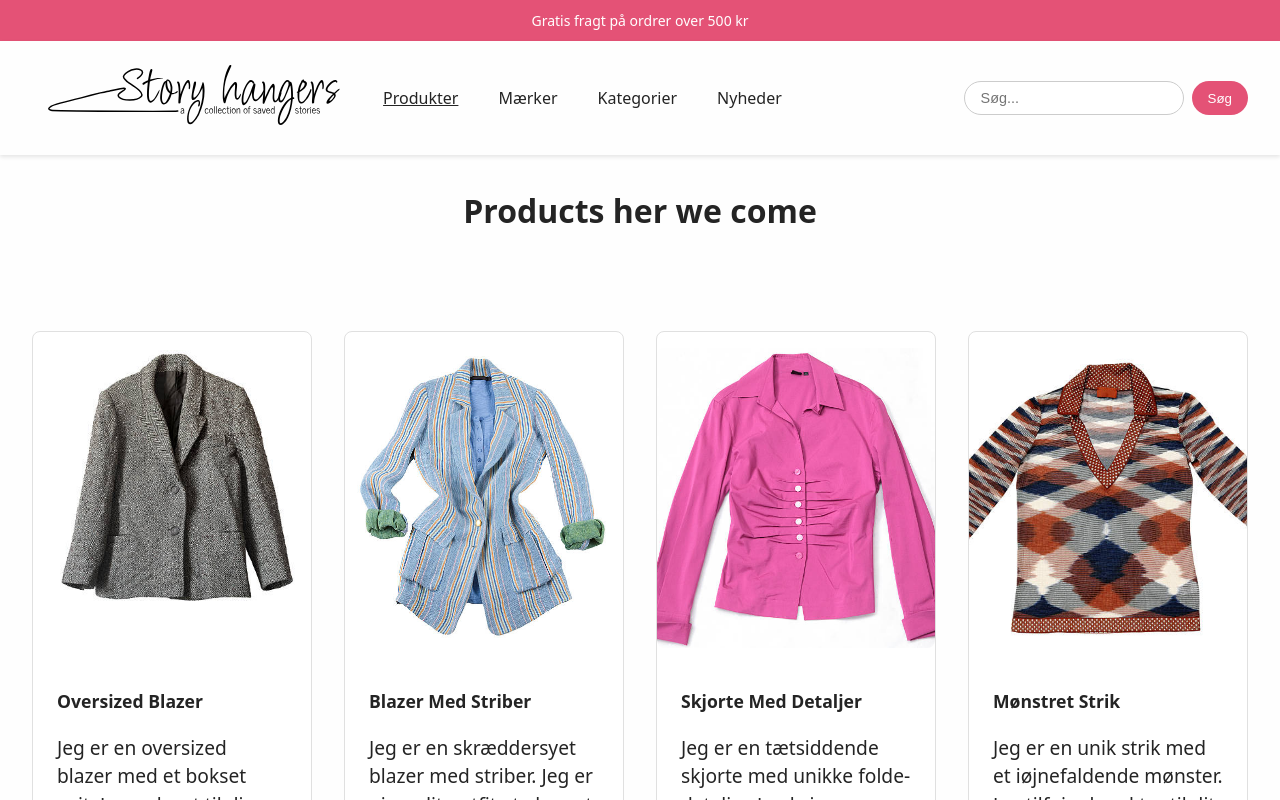
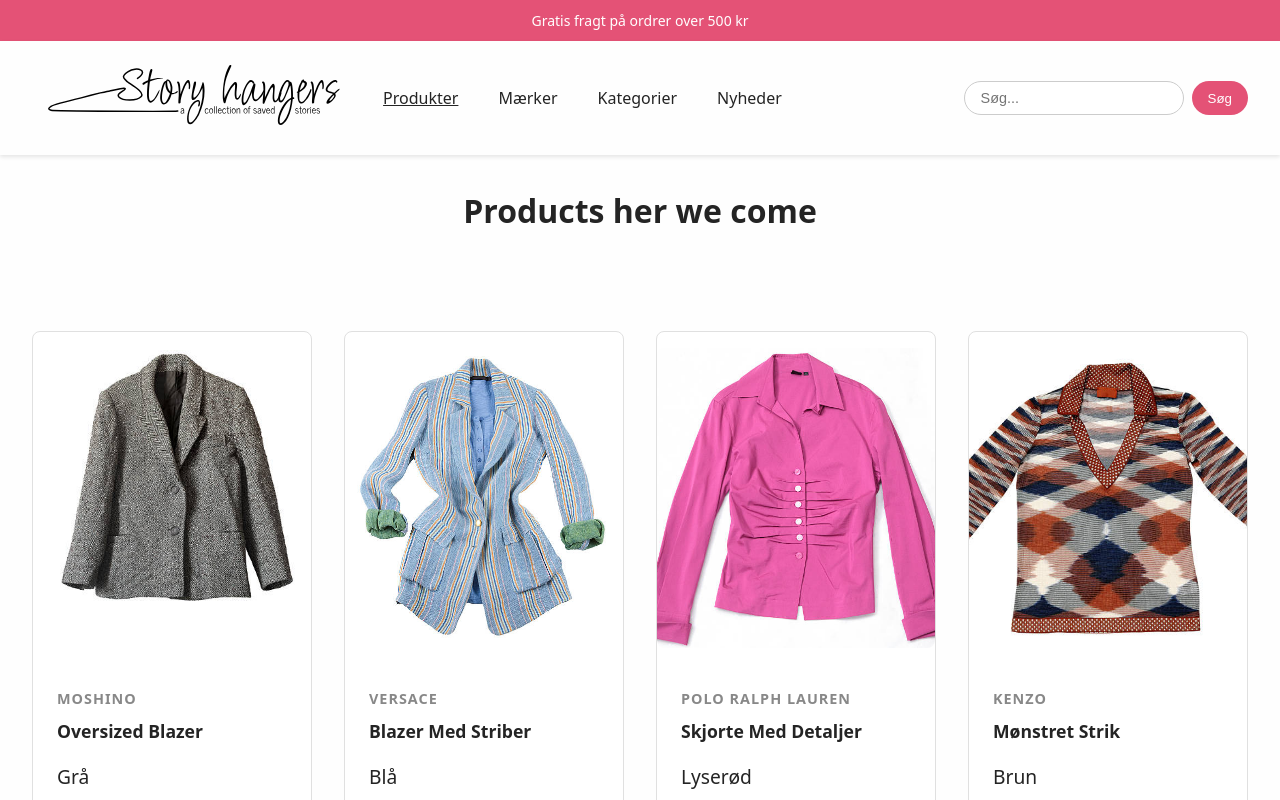
Before and after one commit to juliewboecher/customer-experience-exam, a React (Vite) app: page /products in a window 1280 px wide. Shown: the top 800 px of the page. Built offline with nearby package versions, Linux system fonts and the light colour scheme.

Commit message:
Remove product description and add brand and color instead for improved clarity

```diff
--- a/src/components/Product.jsx
+++ b/src/components/Product.jsx
@@ -10,10 +10,9 @@
           alt={product.title}
         />
         <section className="product-info">
+          <h2 className="product-brand">{product.brand}</h2>
           <h2 className="product-title">{product.title}</h2>
-          <p className="product-description">
-            {product.description || "Ingen beskrivelse tilgængelig"}
-          </p>
+          <p className="product-color">{product.color}</p>
           <p className="product-price">DKK {product.price}</p>
 
           <footer className="product-meta">
```
